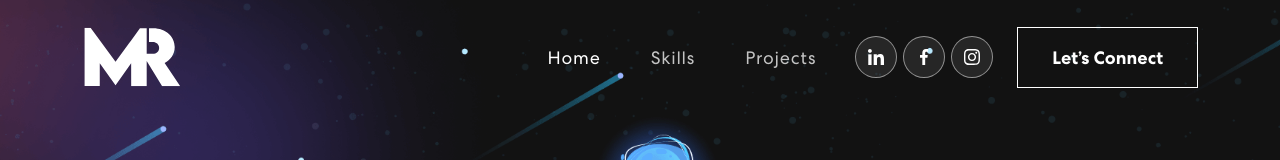
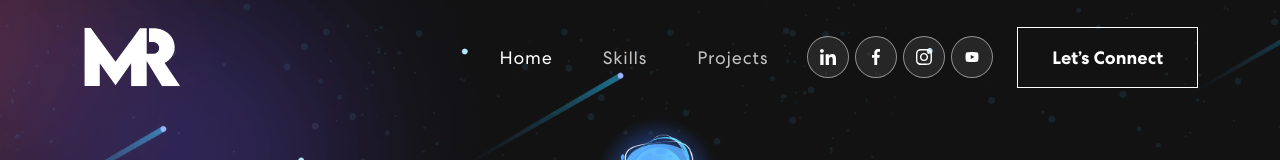
Before and after one commit to mrinmayray/my-portfolio, a React (Create React App) app: page / in a window 1280 px wide. Shown: the top 160 px of the page. Built offline with nearby package versions, Linux system fonts and the light colour scheme.

Commit message:
Fix - Social Button

```diff
--- a/src/components/NavBar.js
+++ b/src/components/NavBar.js
@@ -4,6 +4,7 @@ import logo from '../assets/img/logo.svg';
 import navIcon1 from '../assets/img/nav-icon1.svg';
 import navIcon2 from '../assets/img/nav-icon2.svg';
 import navIcon3 from '../assets/img/nav-icon3.svg';
+import navIcon4 from '../assets/img/nav-icon4.svg';
 import { HashLink } from 'react-router-hash-link';
 import {
   BrowserRouter as Router
@@ -47,13 +48,14 @@ export const NavBar = () => {
               <Nav.Link href="#home" className={activeLink === 'home' ? 'active navbar-link' : 'navbar-link'} onClick={() => onUpdateActiveLink('home')}>Home</Nav.Link>
               <Nav.Link href="#skills" className={activeLink === 'skills' ? 'active navbar-link' : 'navbar-link'} onClick={() => onUpdateActiveLink('skills')}>Skills</Nav.Link>
               <Nav.Link href="#project" className={activeLink === 'project' ? 'active navbar-link' : 'navbar-link'}
-              onClick={() => onUpdateActiveLink('projects')}>Projects</Nav.Link>
+                onClick={() => onUpdateActiveLink('projects')}>Projects</Nav.Link>
             </Nav>
             <span className="navbar-text">
               <div className="social-icon">
-                <a href="#"><img src={navIcon1} alt="" /></a>
-                <a href="#"><img src={navIcon2} alt="" /></a>
-                <a href="#"><img src={navIcon3} alt="" /></a>
+                <a href="https://www.linkedin.com/in/mrinmayray/" target="_blank" rel="noopener noreferrer"><img src={navIcon1} alt="" /></a>
+                <a href="https://www.facebook.com/mjmrinmay/" target="_blank" rel="noopener noreferrer"><img src={navIcon2} alt="" /></a>
+                <a href="https://www.instagram.com/mrinmay__/" target="_blank" rel="noopener noreferrer"><img src={navIcon3} alt="" /></a>
+                <a href="https://www.youtube.com/@unlockedmoney" target="_blank" rel="noopener noreferrer"><img src={navIcon4} alt="" /></a>
               </div>
               <HashLink to='#connect'>
                 <button className="vvd"><span>Let’s Connect</span></button>
```
Also changed, not shown: src/assets/img/nav-icon4.svg (added).
